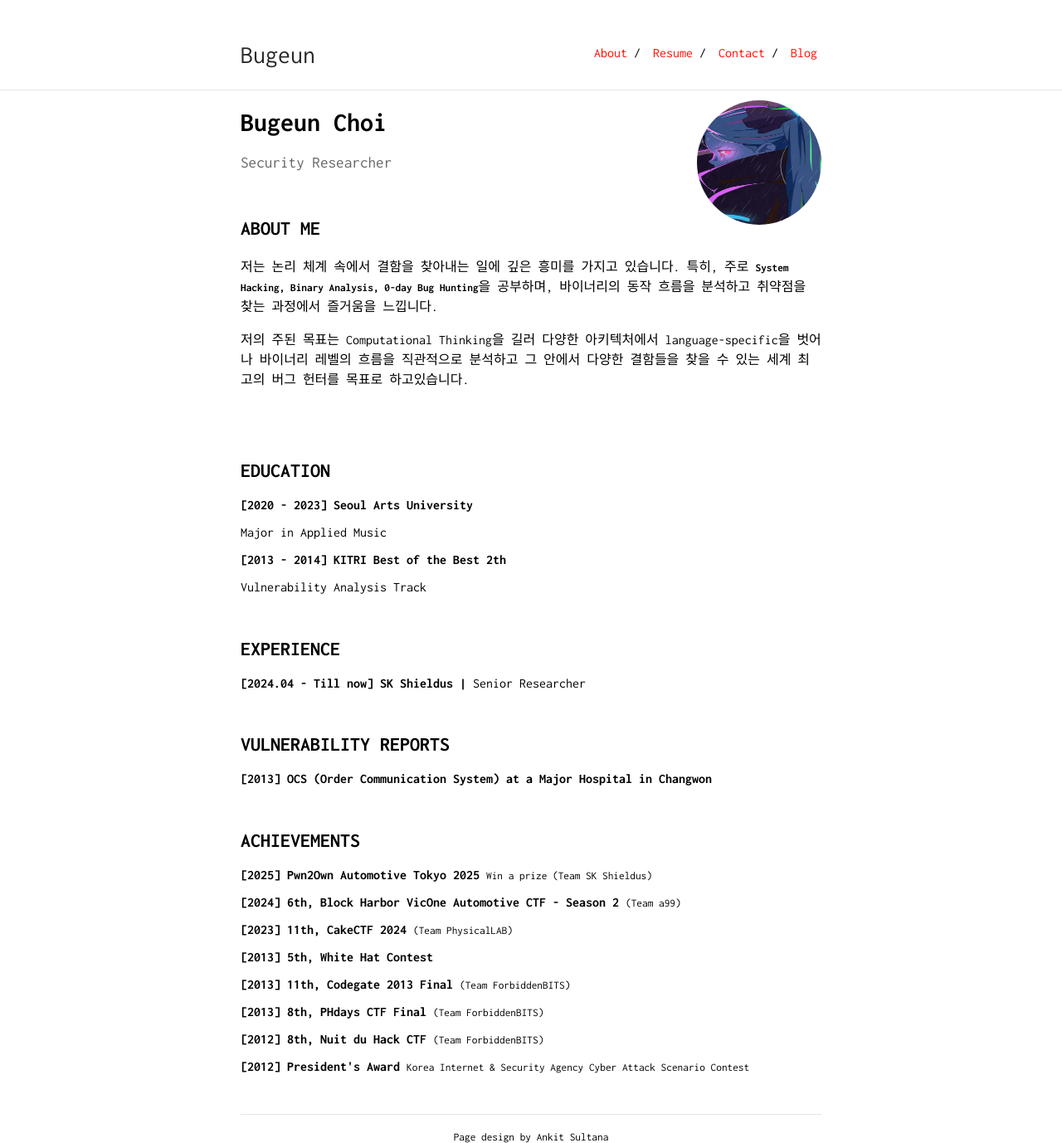
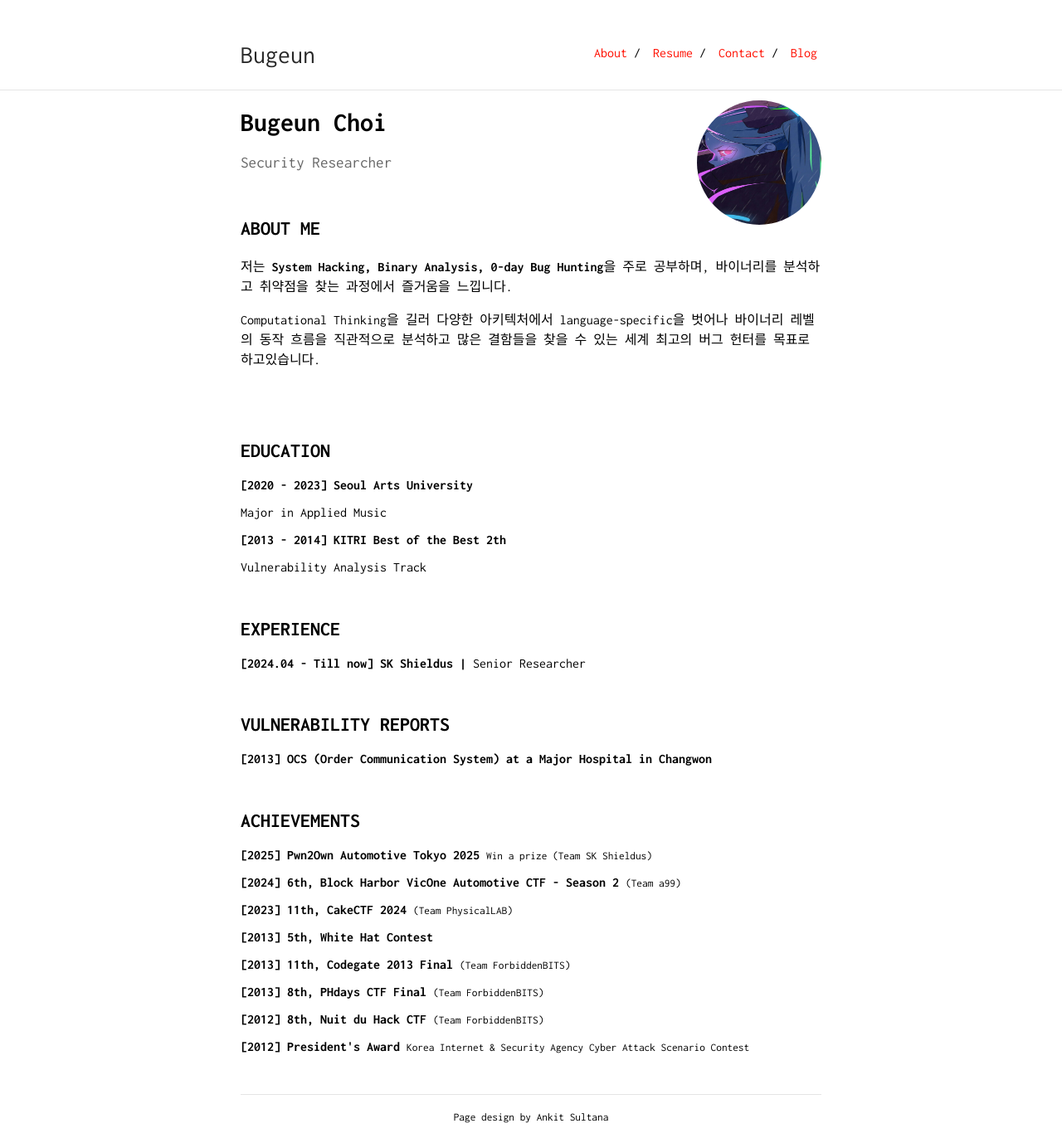
Before and after one commit to Bugeun/bugeun.github.io, a Jekyll site: the page built from index.md, in a window 1280 px wide. Shown: the whole page at 83% size. Built offline with Jekyll 4.4.1, drawn with Linux system fonts in a browser that asks for light colours; after the commit the page ends 1354 px from its top, so only the background shows below that.

Commit message:
Update index.md

```diff
--- a/index.md
+++ b/index.md
@@ -11,10 +11,9 @@ Security Researcher
 
 ## ABOUT ME
 
-<p>저는 논리 체계 속에서 결함을 찾아내는 일에 깊은 흥미를 가지고 있습니다. 특히, 주로 <small><b>System Hacking, Binary Analysis, 0-day Bug Hunting</b></small>을 공부하며, 바이너리의 동작 흐름을 분석하고 취약점을 찾는 과정에서 즐거움을 느낍니다.</p>
+<p>저는 <b>System Hacking, Binary Analysis, 0-day Bug Hunting</b>을 주로 공부하며, 바이너리를 분석하고 취약점을 찾는 과정에서 즐거움을 느낍니다.</p>
 
-<p>
-저의 주된 목표는 Computational Thinking을 길러 다양한 아키텍처에서 language-specific을 벗어나 바이너리 레벨의 흐름을 직관적으로 분석하고 그 안에서 다양한 결함들을 찾을 수 있는 세계 최고의 버그 헌터를 목표로 하고있습니다.</p>
+<p>Computational Thinking을 길러 다양한 아키텍처에서 language-specific을 벗어나 바이너리 레벨의 동작 흐름을 직관적으로 분석하고 많은 결함들을 찾을 수 있는 세계 최고의 버그 헌터를 목표로 하고있습니다.</p>
 
 &nbsp;
 
```
